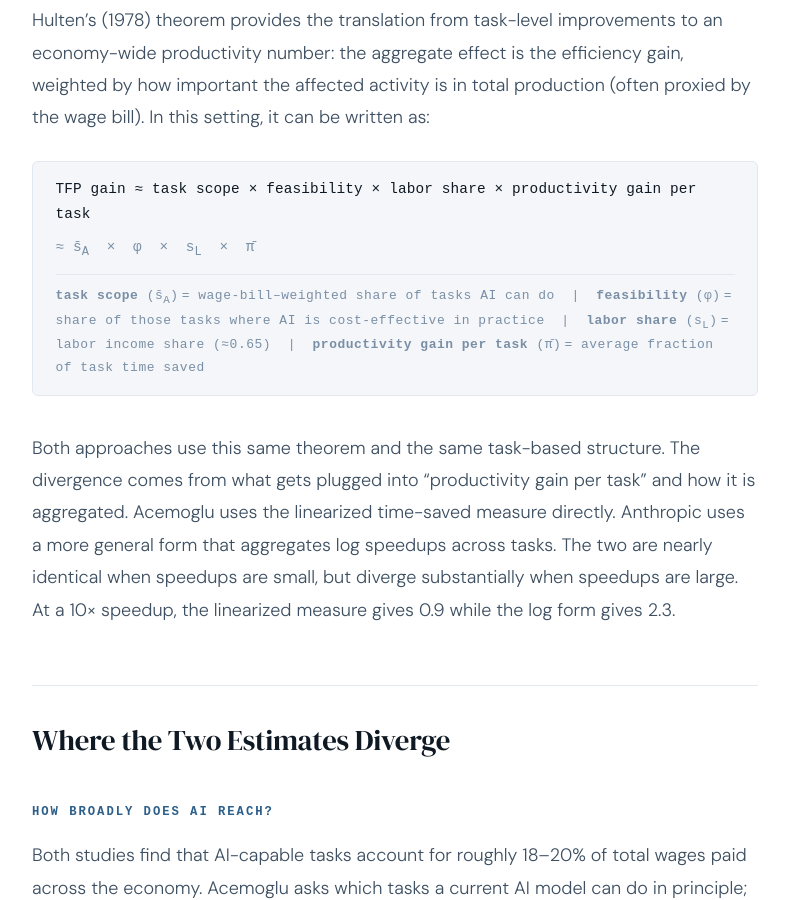
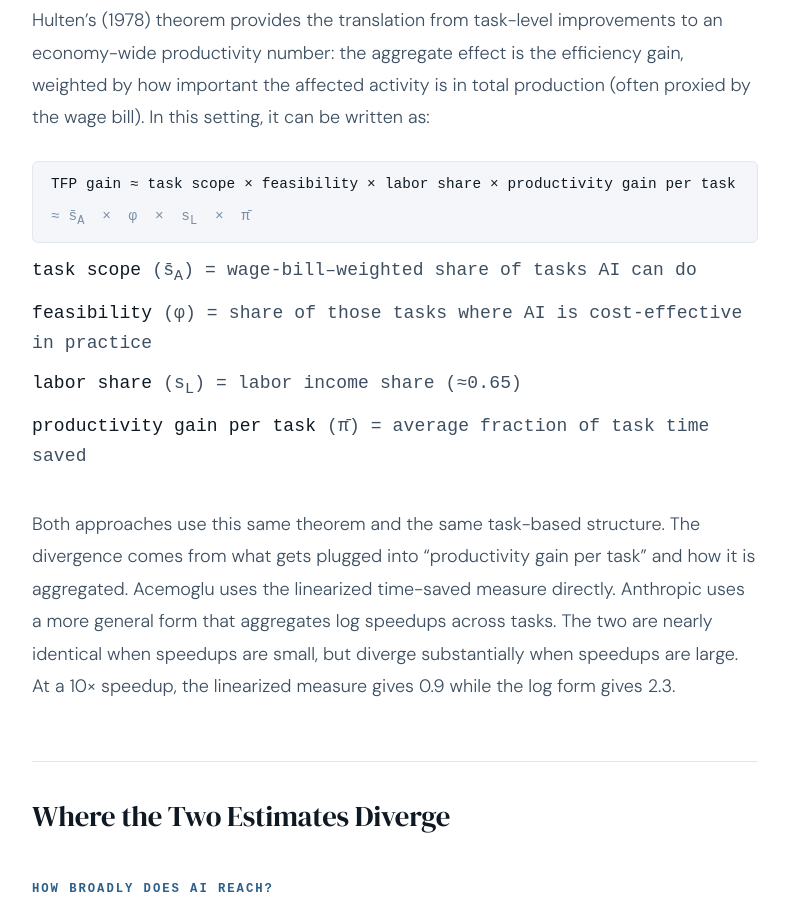
Before and after one commit to adhikars11/shadhikari, a Jekyll site: the page built from _posts/2026-03-01-macroeconomic-impact-of-ai.md, in a window 1280 px wide and 900 px high, scrolled down 2332 px. Shown: the whole window, without its empty margins (245-1034 px from the left). Built offline with Jekyll 4.4.1, drawn with Linux system fonts in a browser that asks for light colours.

Commit message:
Compact formula box: 2 lines only, definitions as stacked list below
- Reduce formula box padding (0.55rem 1rem) and bottom margin
- Remove formula-comment span from inside the box
- Render variable definitions as a clean monospace list outside the box
- Preserve all HTML entities and math symbols exactly

Co-Authored-By: Claude Sonnet 4.6 <noreply@anthropic.com>

```diff
--- a/_posts/2026-03-01-macroeconomic-impact-of-ai.md
+++ b/_posts/2026-03-01-macroeconomic-impact-of-ai.md
@@ -159,16 +159,16 @@ permalink: /posts/2026/03/macroeconomic-impact-ai/
 
 <p>Hulten’s (1978) theorem provides the translation from task-level improvements to an economy-wide productivity number: the aggregate effect is the efficiency gain, weighted by how important the affected activity is in total production (often proxied by the wage bill). In this setting, it can be written as:</p>
 
-<div class="formula">
+<div class="formula" style="padding: 0.55rem 1rem; margin-bottom: 0.65rem;">
   <span class="formula-line">TFP gain &asymp; task scope &times; feasibility &times; labor share &times; productivity gain per task</span>
   <span class="formula-line" style="color: var(--ink-muted); font-size: 0.8rem;">&asymp; s&#772;<sub>A</sub> &nbsp;&times;&nbsp; &phi; &nbsp;&times;&nbsp; s<sub>L</sub> &nbsp;&times;&nbsp; &pi;&#772;</span>
-  <span class="formula-comment">
-    <strong>task scope</strong> (s&#772;<sub>A</sub>)&thinsp;= wage-bill–weighted share of tasks AI can do &nbsp;|&nbsp;
-    <strong>feasibility</strong> (&phi;)&thinsp;= share of those tasks where AI is cost-effective in practice &nbsp;|&nbsp;
-    <strong>labor share</strong> (s<sub>L</sub>)&thinsp;= labor income share (&asymp;0.65) &nbsp;|&nbsp;
-    <strong>productivity gain per task</strong> (&pi;&#772;)&thinsp;= average fraction of task time saved
-  </span>
 </div>
+<ul style="font-family: var(--mono); font-size: 0.7rem; color: var(--ink-muted); list-style: none; padding: 0; margin: 0 0 2rem; line-height: 1.95; letter-spacing: 0.01em;">
+  <li><strong style="color: var(--ink); font-weight: 500;">task scope</strong> (s&#772;<sub>A</sub>) = wage-bill–weighted share of tasks AI can do</li>
+  <li><strong style="color: var(--ink); font-weight: 500;">feasibility</strong> (&phi;) = share of those tasks where AI is cost-effective in practice</li>
+  <li><strong style="color: var(--ink); font-weight: 500;">labor share</strong> (s<sub>L</sub>) = labor income share (&asymp;0.65)</li>
+  <li><strong style="color: var(--ink); font-weight: 500;">productivity gain per task</strong> (&pi;&#772;) = average fraction of task time saved</li>
+</ul>
 
 <p>Both approaches use this same theorem and the same task-based structure. The divergence comes from what gets plugged into “productivity gain per task” and how it is aggregated. Acemoglu uses the linearized time-saved measure directly. Anthropic uses a more general form that aggregates log speedups across tasks. The two are nearly identical when speedups are small, but diverge substantially when speedups are large. At a 10&times; speedup, the linearized measure gives 0.9 while the log form gives 2.3.</p>
 
```
